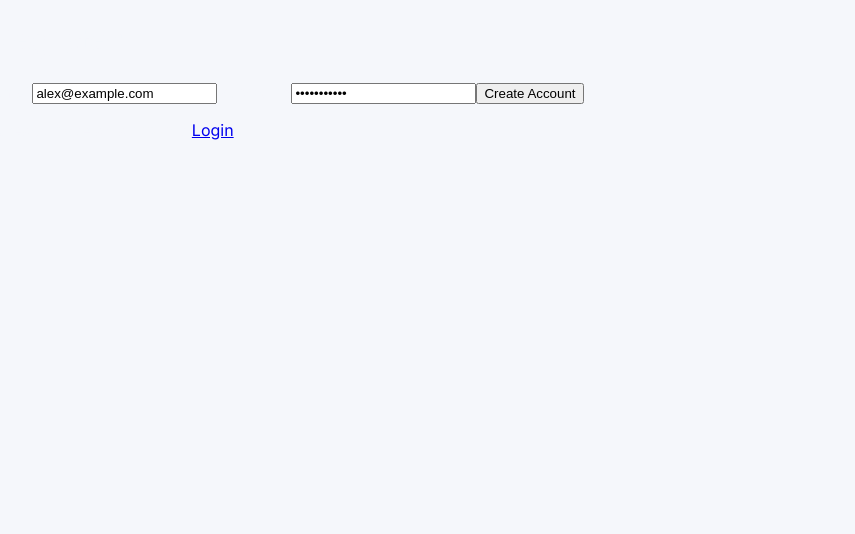
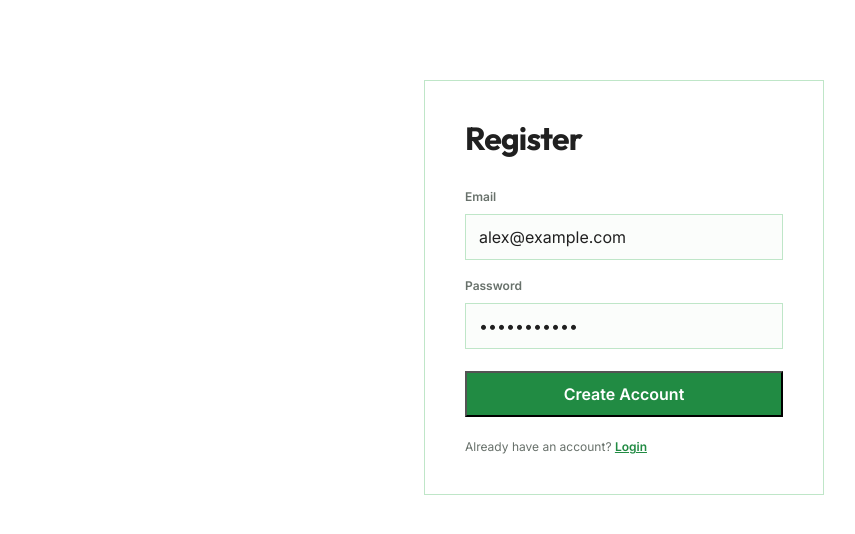
Before and after one commit to Mfstr/Project-Katch-Up, a React (Vite) app in the folder frontend/: page /register in a window 1280 px wide. Shown: the top 534 px of the page, without its empty margins (16-871 px from the left). Built offline with nearby package versions, Linux system fonts and the light colour scheme; no server answers.

Commit message:
feat(color variables and containers): Created containers for each element on the page as well as assigned color variables to each element.

```diff
--- a/frontend/src/styles/styles.css
+++ b/frontend/src/styles/styles.css
@@ -2,22 +2,321 @@
 
 :root {
     font-family: 'Inter', sans-serif;
-    color: var(--page-bg);
-    background-color: var(--page-bg);
+    color: var(--text-primary);
+    background-color: var(--surface-color);
     font-synthesis: none;
     text-rendering: optimizeLegibility;
     -webkit-font-smoothing: antialiased;
     -moz-osx-font-smoothing: grayscale;
     --font-heading: 'Outfit', 'Inter', sans-serif;
     --font-body: 'Inter', sans-serif;
-    --primary-color: #635bdb;
-    --primary-soft: #eeedff;
-    --secondary-color: #f59e0b;
-    --page-bg: #f5f7fb;
+    --primary-color: #218b43;
+    --primary-soft: #eff9f1;
+    --navigation-color: #E1AD01;
+    --timer-color: #ff4545;
+    --task-color: #438ee8;
     --surface-color: #ffffff;
-    --surface-muted: #f8f9fd;
-    --text-primary: #20243a;
-    --border-color: #e4e8f1;
+    --surface-muted: #fbfdfb;
+    --text-primary: #202020;
+    --text-secondary: #68716b;
+    --border-color: #bfe6c8;
     --danger-color: #d6455d;
     --success-color: #16845d;
+    --error-background: #fff0f2;
+    --focus-message-border: #bdebd9;
+    --focus-message-background: #edfbf5;
 }
+
+* { box-sizing: border-box; }
+
+html {
+    min-width: 320px;
+    min-height: 100%;
+}
+
+body {
+    margin: 0;
+    min-width: 320px;
+    min-height: 100vh;
+    background: var(--surface-color);
+}
+
+button, input, textarea, select {
+    font: inherit;
+}
+
+.home-page {
+    min-height: 100vh;
+    padding: clamp(18px, 4vw, 48px);
+}
+
+.home-page > main {
+    width: min(1120px, 100%);
+    margin: 0 auto;
+}
+
+.home-smart-focus {
+    width: 100%;
+}
+
+.smart-focus-ui {
+    display: grid;
+    grid-template-columns: minmax(0, 1.05fr) minmax(320px, .95);
+    grid-template-areas: 'heading heading' 'tasks timer' 'session timer' 'notice notice';
+    gap: 22px;
+    align-items: start;
+}
+
+.dashboard {
+    grid-area: tasks;
+    min-width: 0;
+    padding: 26px;
+    border: 1px solid var(--border-color);
+    background: var(--surface-color);
+}
+
+.dashboard-header {
+    display: flex;
+    align-items: center;
+    justify-content: space-between;
+    gap: 12px;
+    margin-bottom: 20px;
+}
+
+.dashboard-header h1 {
+    margin: 0;
+    font: 600 20px/1.2 var(--font-heading);
+    letter-spacing: -.4px;
+    color: var(--text-primary);
+}
+
+.refresh-tasks {
+    flex: 0 0 auto;
+    border: 1px solid var(--border-color);
+    background: var(--primary-color);
+    color: var(--surface-color);
+    padding: 9px 12px;
+    font-size: 12px;
+    font-weight: 600;
+    cursor: pointer;
+}
+
+.task-list {
+    display: grid;
+    gap: 10px;
+}
+
+.task-card {
+    display: flex;
+    flex-direction: column;
+    align-items: flex-start;
+    gap: 6px;
+    width: 100%;
+    padding: 15px 16px;
+    text-align: left;
+    border: 1px solid var(--border-color);
+    background: var(--surface-color);
+    cursor: pointer;
+}
+
+.task-card-title {
+    font-weight: 600;
+    font-size: 14px;
+    color: var(--task-color);
+}
+
+.task-card-description {
+    color: var(--task-color);
+    font-size: 12px;
+    line-height: 1.55;
+}
+
+.task-card-due-date {
+    color: var(--task-color);
+    font-size: 11px;
+    font-weight: 600;
+}
+
+.empty-state {
+    padding: 22px 14px;
+    color: var(--task-color);
+    font-size: 12px;
+    line-height: 1.55;
+}
+
+.dashboard-error, .timer-error, .smart-focus-error {
+    padding: 12px 14px;
+    color: var(--danger-color);
+    background: var(--error-background);
+    border: 1px solid var(--stop-border);
+    font-size: 13px;
+}
+
+.dashboard-error {
+    margin-bottom: 14px;
+}
+
+.pomodoro-timer {
+    grid-area: timer;
+    min-width: 0;
+    padding: clamp(24px, 4vw, 36px);
+    border: 1px solid var(--border-color);
+    background: var(--surface-color);
+    text-align: center;
+}
+
+.timer-header h2 {
+    margin: 0 0 20px;
+    color: var(--text-secondary);
+    font: 600 14px/1.2 var(--font-body);
+    letter-spacing: 1.5px;
+}
+
+.timer-display {
+    display: grid;
+    place-items: center;
+    width: min(250px, 100%);
+    aspect-ratio: 1;
+    margin: 0 auto 20px;
+    border: 9px solid var(--timer-color);
+    color: var(--timer-color);
+    font: 600 clamp(46px, 7vw, 64px)/1 var(--font-heading);
+    font-variant-numeric: tabular-nums;
+    letter-spacing: -2px;
+}
+
+.timer-task {
+    min-height: 20px;
+    margin: 0 0 22px;
+    color: var(--text-secondary);
+    font-size: 13px;
+    line-height: 1.6;
+    overflow-wrap: anywhere;
+}
+
+.timer-task strong {
+    color: var(--text-primary);
+}
+
+.timer-error {
+    margin-bottom: 16px;
+    text-align: left;
+}
+
+.timer-controls {
+    display: flex;
+    justify-content: center;
+    flex-wrap: wrap;
+    gap: 10px;
+}
+
+.timer-controls button, .start-session {
+    min-height: 42px;
+    padding: 11px 18px;
+    border: 1px solid transparent;
+    font-size: 13px;
+    font-weight: 600;
+    cursor: pointer;
+}
+
+.timer-start, .start-session {
+    color: var(--surface-color);
+    background: var(--primary-color);
+}
+
+.timer-pause {
+    color: var(--surface-color);
+    background: var(--navigation-color);
+}
+
+.timer-stop {
+    color: var(--surface-color);
+    background: var(--danger-color);
+}
+
+.timer-reset {
+    color: var(--surface-color);
+    background: var(--task-color);
+}
+
+.smart-focus-session-button {
+    grid-area: session;
+}
+
+.start-session {
+    width: 100%;
+    min-height: 48px;
+}
+
+.smart-focus-message {
+    grid-area: notice;
+    padding: 12px 15px;
+    border: 1px solid var(--focus-message-border);
+    color: var(--success-color);
+    background: var(--focus-message-background);
+    font-size: 13px;
+}
+
+.smart-focus-error {
+    grid-area: notice;
+}
+
+.auth-page {
+    width: min(400px, calc(100% - 30px));
+    margin: clamp(32px, 10vh, 90px) auto;
+    padding: clamp(25px, 5vw, 40px);
+    border: 1px solid var(--border-color);
+    color: var(--text-primary);
+    background: var(--surface-color);
+}
+
+.auth-page h1 {
+    margin: 0 0 25px;
+    font: 700 32px/1.1 var(--font-heading);
+    letter-spacing: -.8px;
+}
+
+.auth-page form {
+    display: grid;
+    gap: 10px;
+}
+
+.auth-page label {
+    margin-top: 8px;
+    color: var(--text-secondary);
+    font-size: 12px;
+    font-weight: 600;
+}
+
+.auth-page input {
+    width: 100%;
+    min-height: 46px;
+    padding: 12px 13px;
+    border: 1px solid var(--border-color);
+    color: var(--text-primary);
+    background: var(--surface-muted);
+}
+
+.auth-page input:focus {
+    border-color: var(--primary-color);
+}
+
+.auth-page form button {
+    min-height: 46px;
+    margin-top: 12px;
+    color: var(--surface-color);
+    background: var(--primary-color);
+    font-weight: 600;
+    cursor: pointer;
+}
+
+.auth-page p {
+    margin: 22px 0 0;
+    color: var(--text-secondary);
+    font-size: 12px;
+}
+
+.auth-page a {
+    color: var(--primary-color);
+    font-weight: 600;
+}
```
